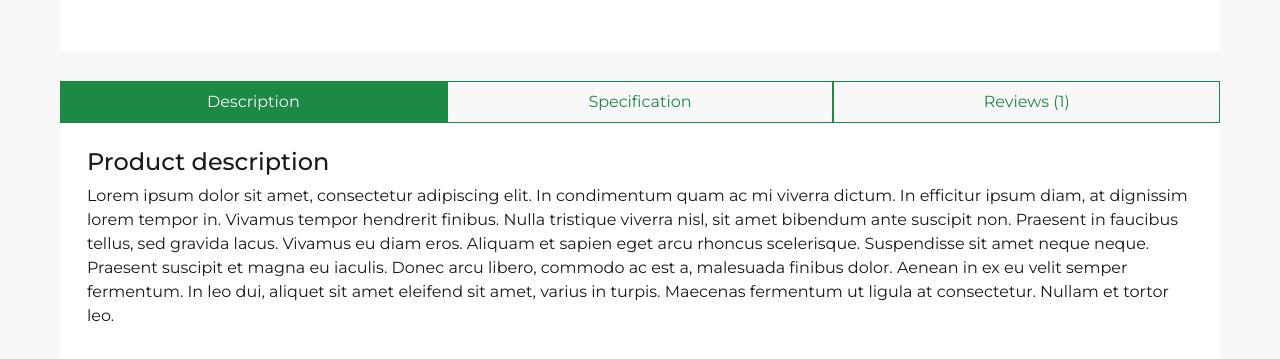
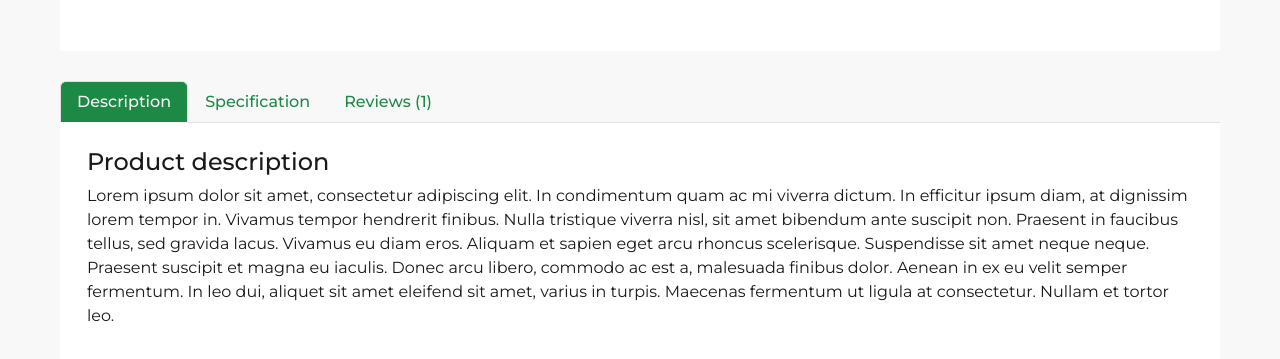
Before and after one commit to DanielGraham123/efarm-html, a website with bundled scripts: page product.html in a window 1280 px wide. Shown: the part 713-1072 px from the top of the page. Built offline with nearby package versions, Linux system fonts and the light colour scheme.

Commit message:
rounded tabs

```diff
--- a/css/style.scss
+++ b/css/style.scss
@@ -1576,16 +1576,16 @@ body.offcanvas-active {
     margin-right: 5px;
 }
 
-.product-detail .nav.nav-pills .nav-link {
+.product-detail .nav.nav-tabs .nav-link {
     color: $secondary-color !important;
-    background: $primary-white;
-    border-radius: 0;
+    // border-radius: 0;
     transition: all .3s;
-    border: 1px solid $secondary-color;
-}
-
-.product-detail .nav.nav-pills .nav-link:hover,
-.product-detail .nav.nav-pills .nav-link.active {
+    // border: 1px solid $secondary-color;
+    font-weight: 500;
+}
+
+.product-detail .nav.nav-tabs .nav-link:hover,
+.product-detail .nav.nav-tabs .nav-link.active {
     color: $primary-white !important;
     background: $secondary-color;
 }
--- a/product.html
+++ b/product.html
@@ -405,7 +405,7 @@
             <div class="row product-detail-bottom">
               <div class="col-lg-12">
                 <ul
-                  class="nav nav-pills nav-justified flex-column flex-sm-row"
+                  class="nav nav-tabs nav- flex-column flex-sm-row"
                   id="pills-tab"
                   role="tablist"
                 >
```
Also changed, not shown: css/style.css, 1 other file.
